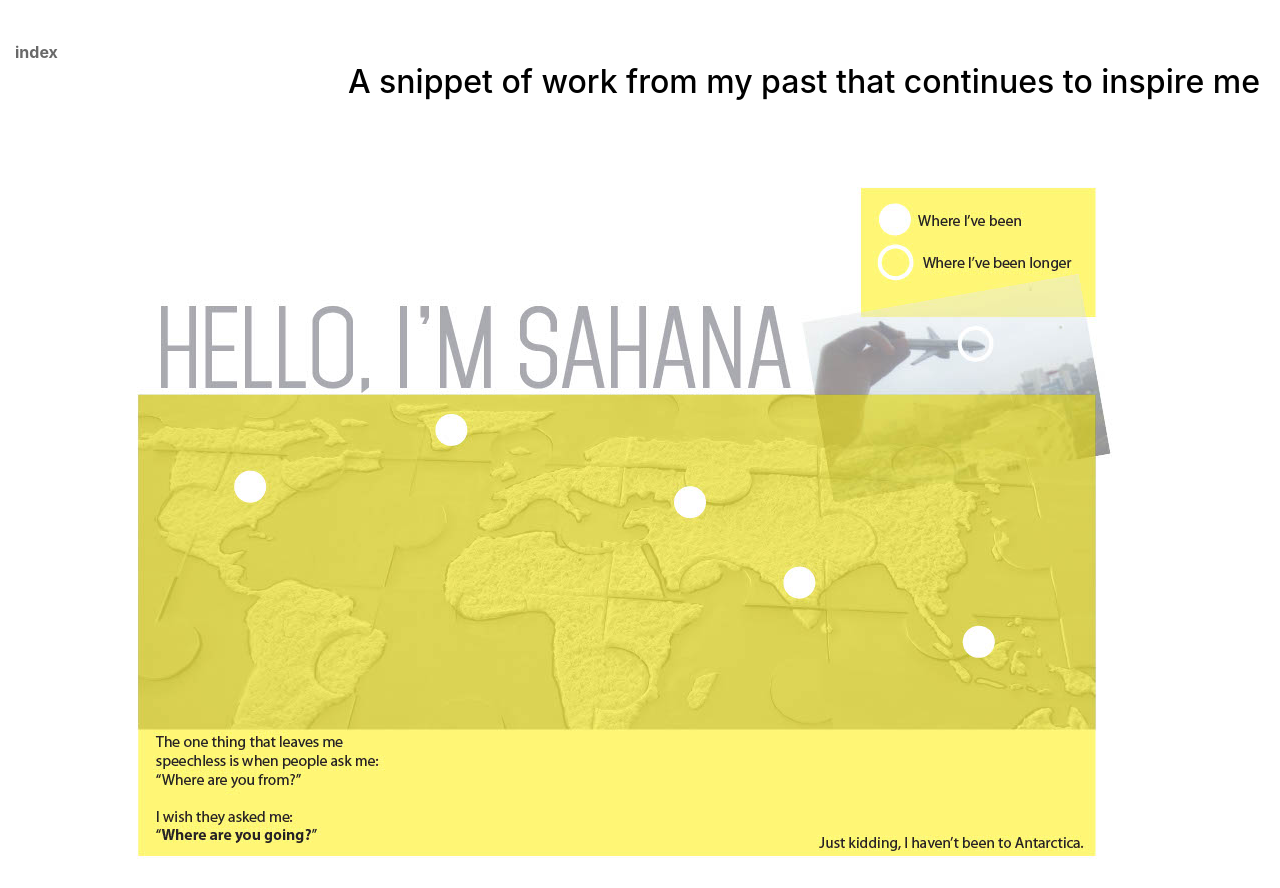
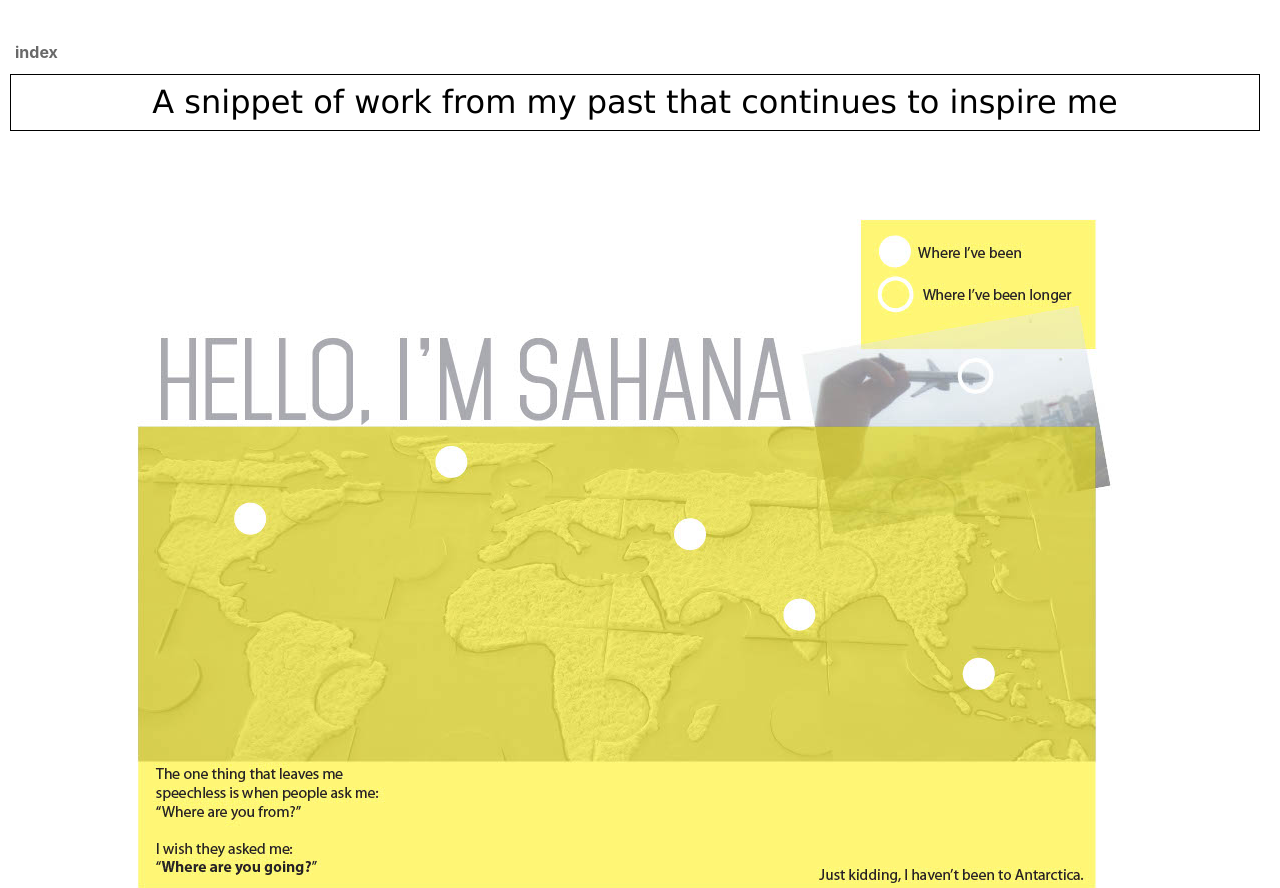
Before and after one commit to sahanamahadevan/sahanamahadevan.github.io, a plain HTML site: page portfolio.html in a window 1280 px wide. Shown: the top 888 px of the page. Drawn offline with nearby package versions, Linux system fonts and the light colour scheme.

Commit message:
edited intro alignment to match the slides

```diff
--- a/portfolio.html
+++ b/portfolio.html
@@ -15,7 +15,7 @@
        <div class="col-md-12">
                   <a href="index.html"><b>index</b></a></div>
 
-    <h2 p align="right"> A snippet of work from my past that continues to inspire me </h2>
+    <h2 class="projects" align="center"> A snippet of work from my past that continues to inspire me </h2>
 
     <center><img src="assets/img/portfolio/p-1.jpg" alt="P1" style="width:1024px;height:792px;"></center>
 
```
